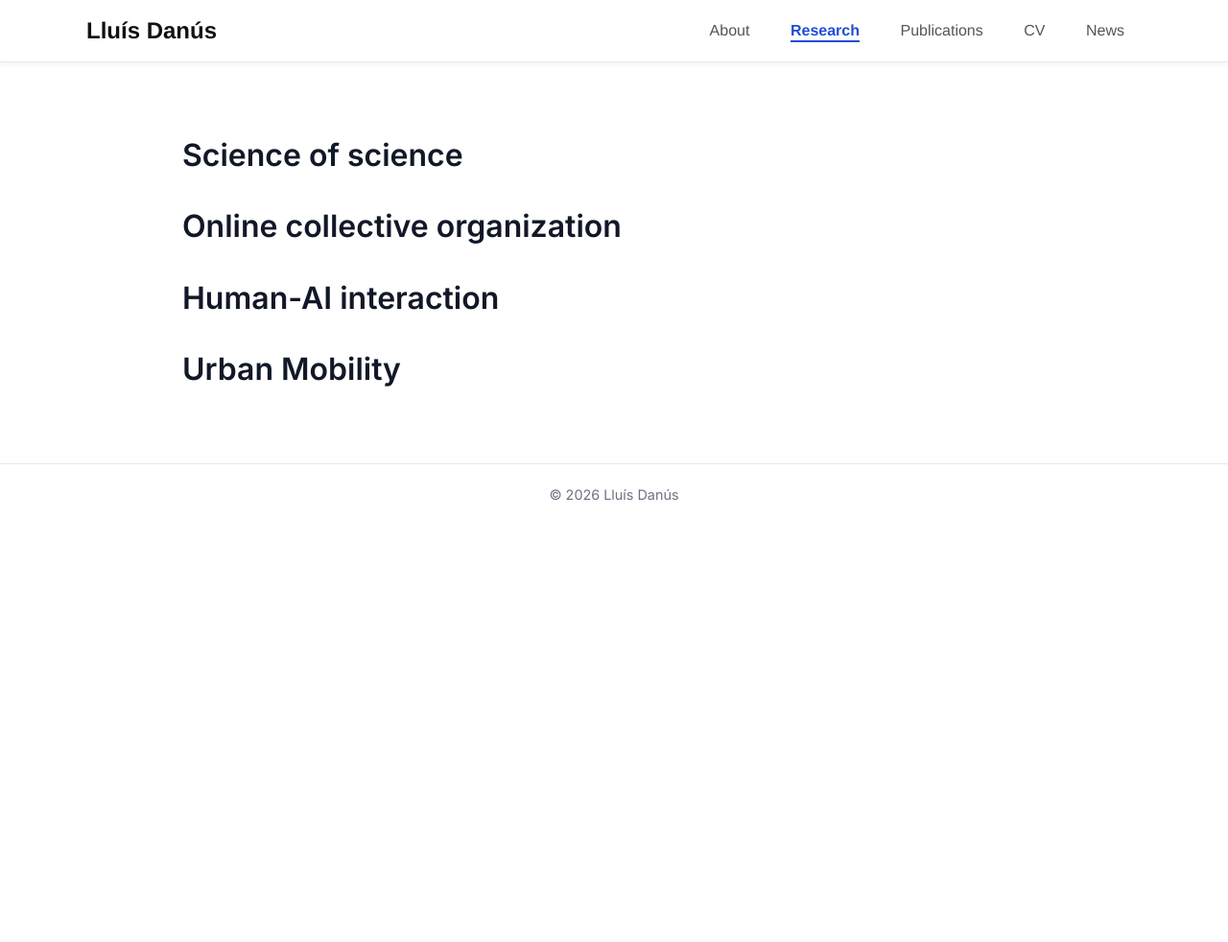
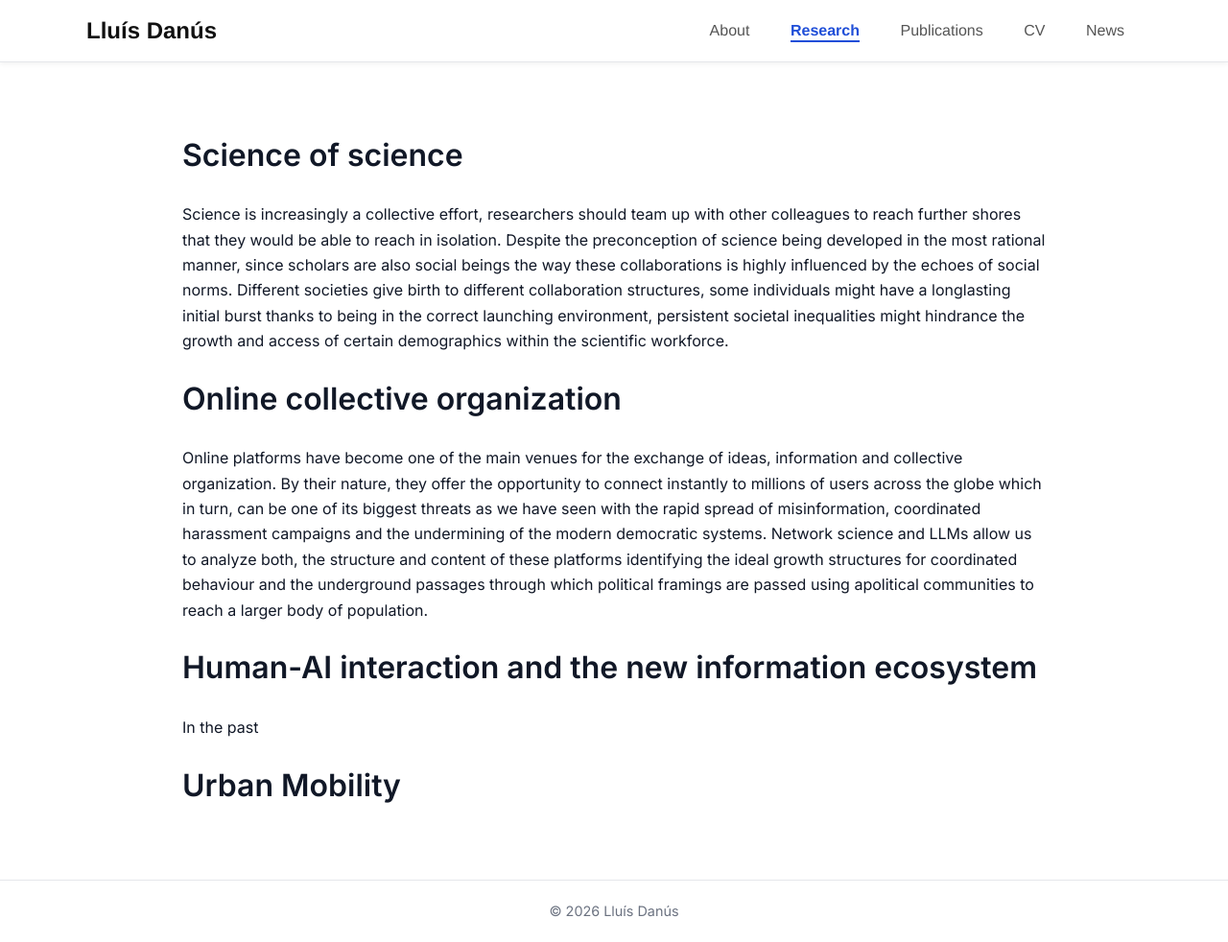
Before and after one commit to lluisdanus/lluisdanus.github.io, a Jekyll site: the page built from research.md, in a window 1280 px wide and 982 px high. Shown: the whole window at 96% size. Built offline with Jekyll 4.4.1, drawn with Linux system fonts in a browser that asks for light colours.

```diff
--- a/research.md
+++ b/research.md
@@ -5,8 +5,14 @@
 
 # Science of science
 
+Science is increasingly a collective effort, researchers should team up with other colleagues to reach further shores that they would be able to reach in isolation. Despite the preconception of science being developed in the most rational manner, since scholars are also social beings the way these collaborations is highly influenced by the echoes of social norms. Different societies give birth to different collaboration structures, some individuals might have a longlasting initial burst thanks to being in the correct launching environment, persistent societal inequalities might hindrance the growth and access of certain demographics within the scientific workforce.
+
 # Online collective organization
 
-# Human-AI interaction
+Online platforms have become one of the main venues for the exchange of ideas, information and collective organization. By their nature, they offer the opportunity to connect instantly to millions of users across the globe which in turn, can be one of its biggest threats as we have seen with the rapid spread of misinformation, coordinated harassment campaigns and the undermining of the modern democratic systems. Network science and LLMs allow us to analyze both, the structure and content of these platforms identifying the ideal growth structures for coordinated behaviour and the underground passages through which political framings are passed using apolitical communities to reach a larger body of population.
+
+# Human-AI interaction and the new information ecosystem
+
+In the past
 
 # Urban Mobility
```
